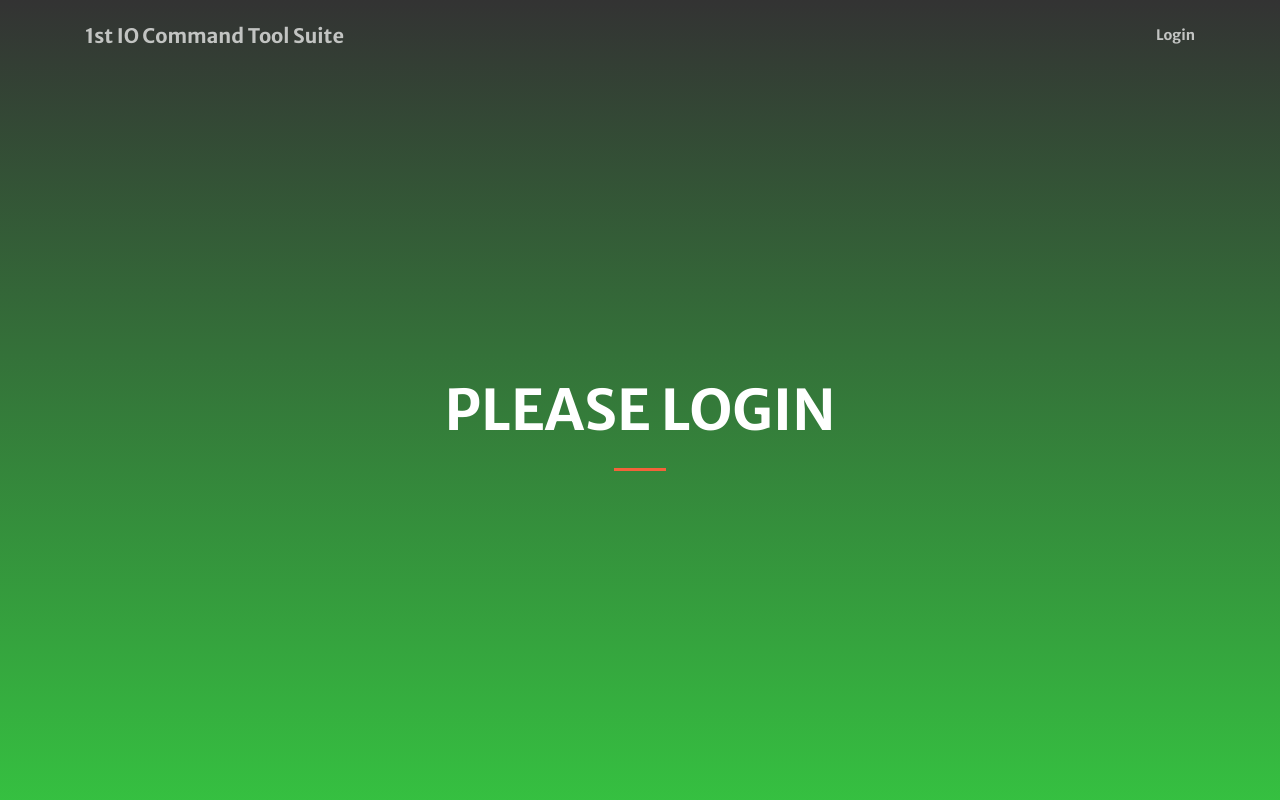
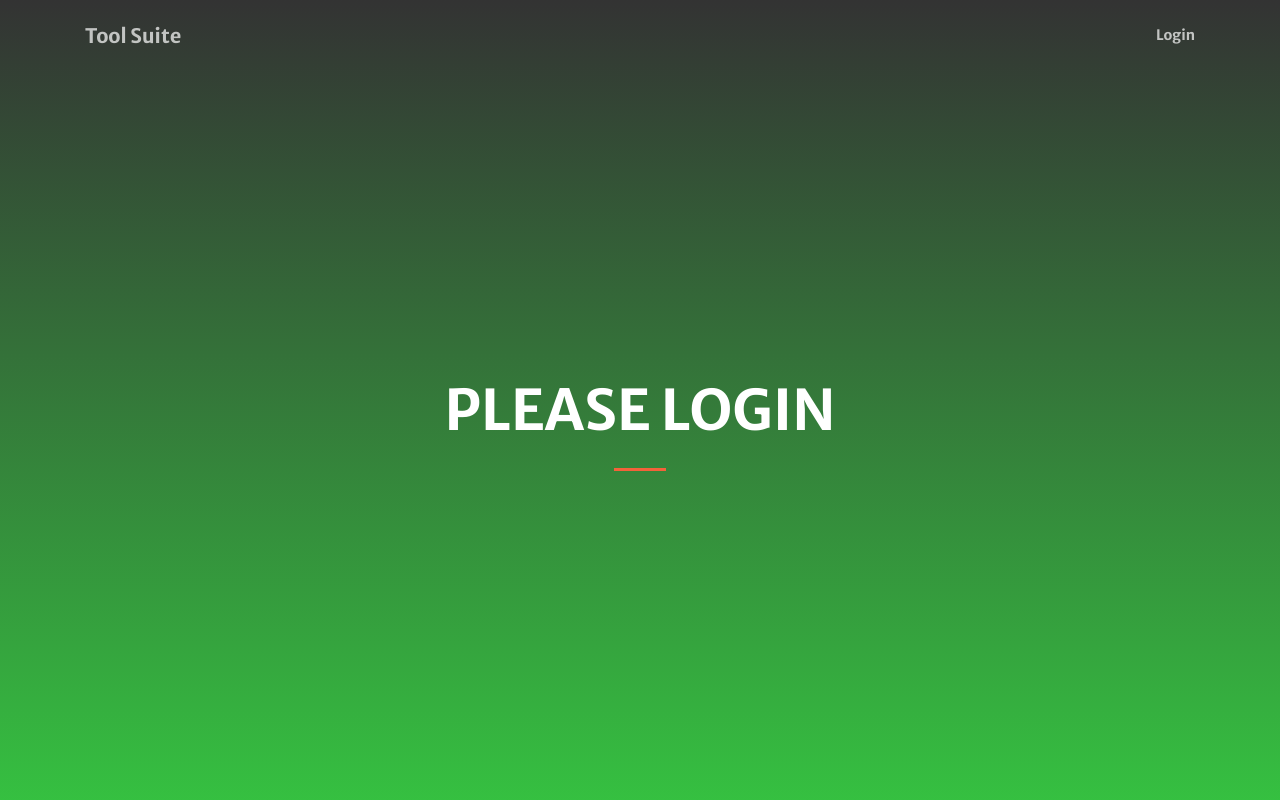
Before and after one commit to byujan/tool_suite1, a Django app: page /dashboard/ in a window 1280 px wide. Run offline with Django 3.2, Linux system fonts and the light colour scheme; some libraries are stand-ins or nearby versions.

Commit message:
take out name

```diff
--- a/main/templates/main/base.html
+++ b/main/templates/main/base.html
@@ -142,7 +142,7 @@
      {% else %}
      <nav class="navbar navbar-expand-lg navbar-light fixed-top py-3" id="mainNav">
         <div class="container">
-            <a class="navbar-brand js-scroll-trigger" href="\">1st IO Command Tool Suite</a>
+            <a class="navbar-brand js-scroll-trigger" href="\">Tool Suite</a>
             <button class="navbar-toggler navbar-toggler-right" type="button" data-toggle="collapse" data-target="#navbarResponsive" aria-controls="navbarResponsive" aria-expanded="false" aria-label="Toggle navigation"><span class="navbar-toggler-icon"></span></button>
             <div class="collapse navbar-collapse" id="navbarResponsive">
                 <ul class="navbar-nav ml-auto my-2 my-lg-0">
```
